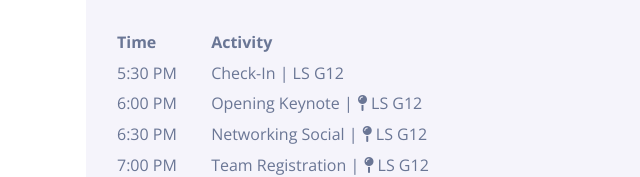
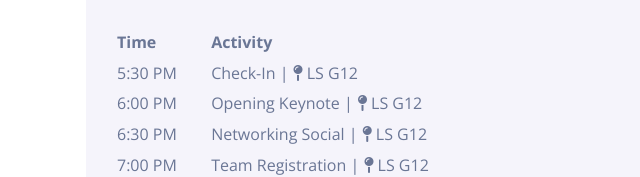
Before and after one commit to USF-WiT/THE-DONS-HACK, a plain HTML site: page index.html in a window 1280 px wide. Shown: the part 2190-2367 px from the top of the page, 284-924 px from the left. Drawn offline with nearby package versions, Linux system fonts and the light colour scheme; some packages are replaced by stand-ins of ours; no server answers.

Commit message:
add icon for check-in

```diff
--- a/index.html
+++ b/index.html
@@ -181,7 +181,7 @@
 							</tr>
 							<tr>
 							    <td>5:30 PM</td>
-							    <td>Check-In | LS G12</td>
+							    <td>Check-In | <i class="fa fa-map-pin" aria-hidden="true" small></i> LS G12</td>
 							  </tr>
 							  <tr>
 							    <td>6:00 PM</td>
```
